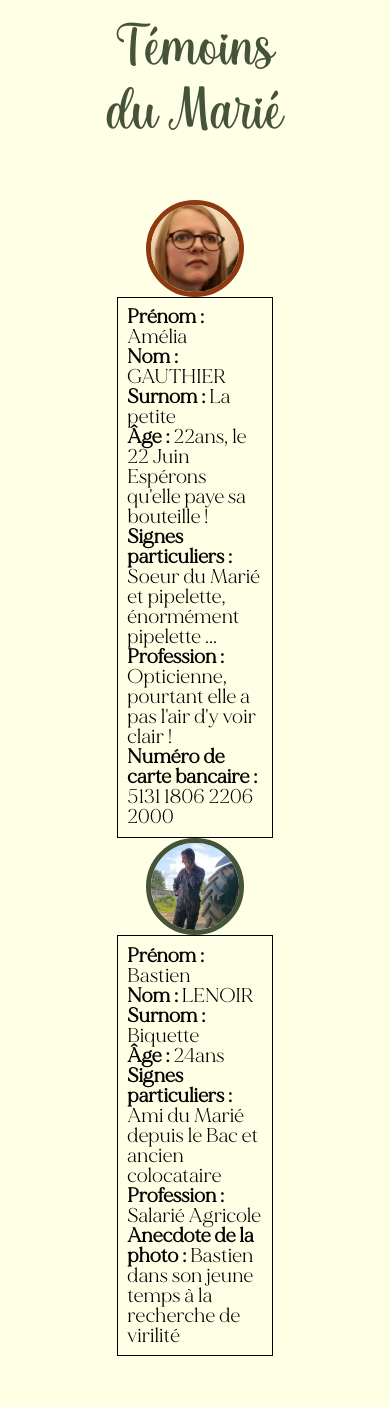
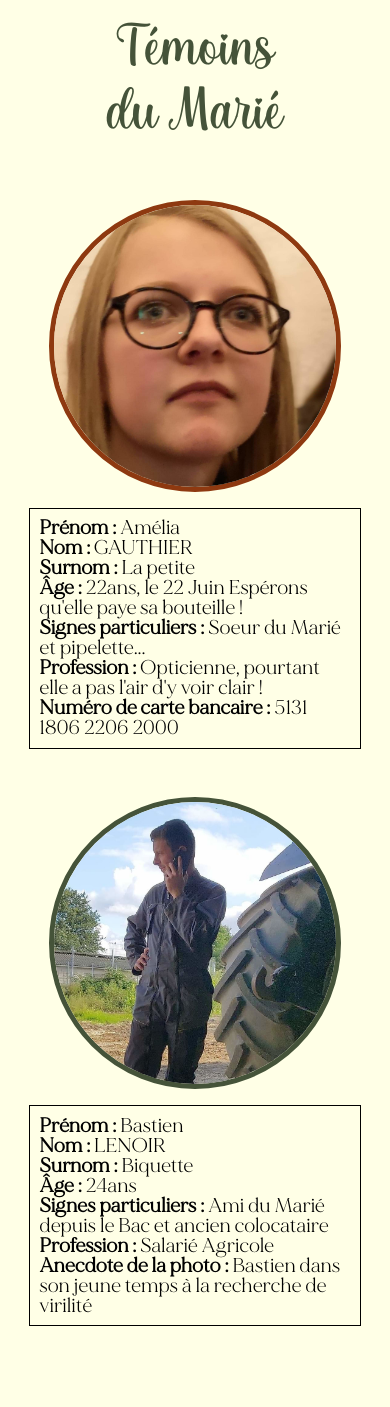
Before and after one commit to Kekoeur/Tanguy-Laura, a PHP site: page /TanguyLaura.html in a window 390 px wide. Shown: the part 5093-6500 px from the top of the page. Run offline with PHP 8.4, Linux system fonts and the light colour scheme; some libraries are stand-ins or nearby versions.

Commit message:
temoin modif

```diff
--- a/TanguyLaura.html
+++ b/TanguyLaura.html
@@ -174,7 +174,7 @@
           <p><span class="bold">Nom :</span> GAUTHIER</p>
           <p><span class="bold">Surnom :</span> La petite</p>
           <p><span class="bold">Âge :</span> 22ans, le 22 Juin <span>Espérons qu'elle paye sa bouteille !</span></p>
-          <p><span class="bold">Signes particuliers :</span> Soeur du Marié et pipelette, énormément pipelette ...</p>
+          <p><span class="bold">Signes particuliers :</span> Soeur du Marié et pipelette...</p>
           <p><span class="bold">Profession :</span> Opticienne, pourtant elle a pas l'air d'y voir clair !</p>
           <p><span class="bold">Numéro de carte bancaire :</span> 5131 1806 2206 2000</p>
         </div>
--- a/style.css
+++ b/style.css
@@ -828,7 +828,17 @@ right: 3px;
 @media screen and (max-width:767px) {
   .temoin, .temoin:nth-child(2n+1){
     flex-direction: column;
+    margin-bottom: 2rem;
   }
+  .temoin > *{
+    margin-bottom: 1rem;
+  }
+  .temoin img{
+    width: 75vw;
+  }
+  .temoin .card{
+    width: 85vw;
+}
 }
 /* Galerie */
 
```
